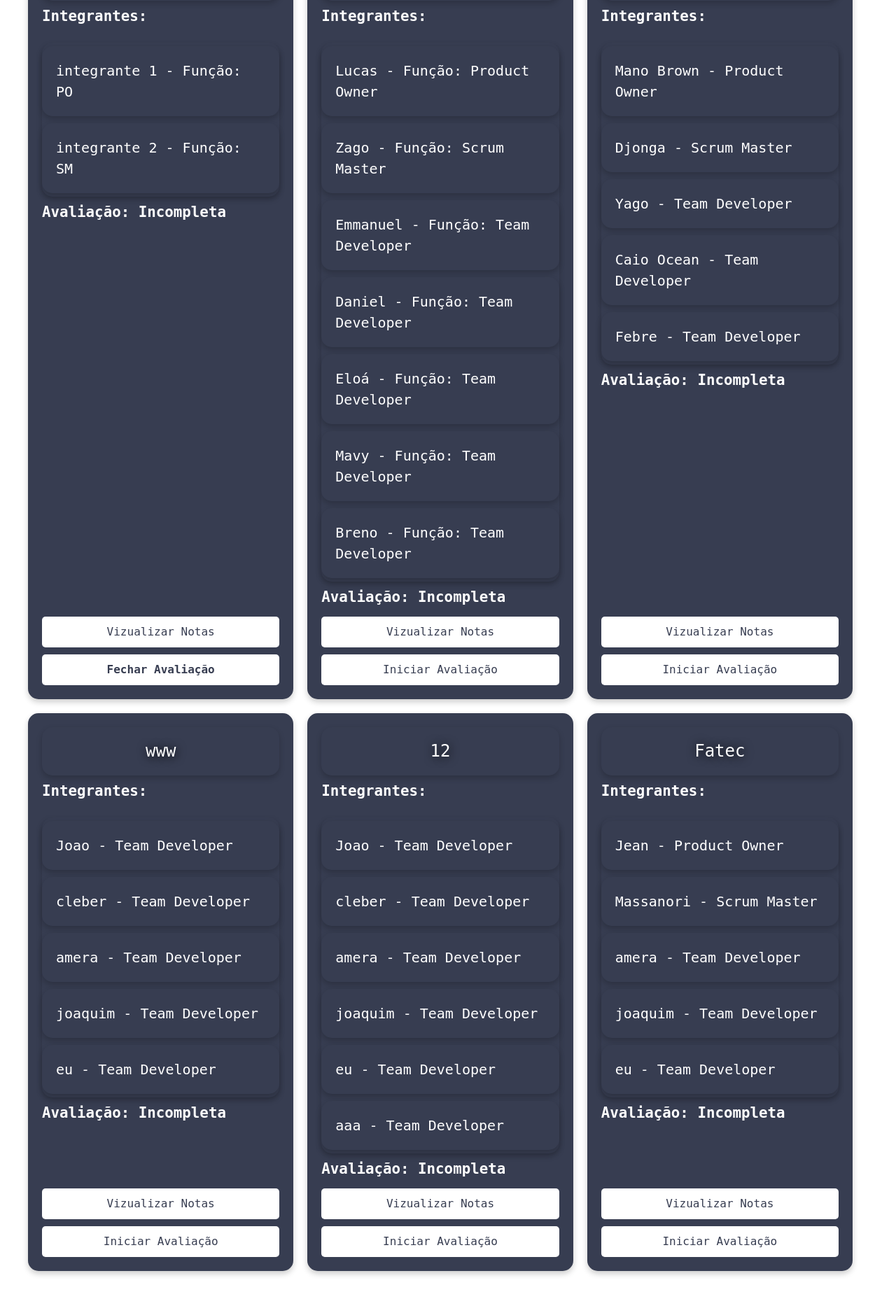
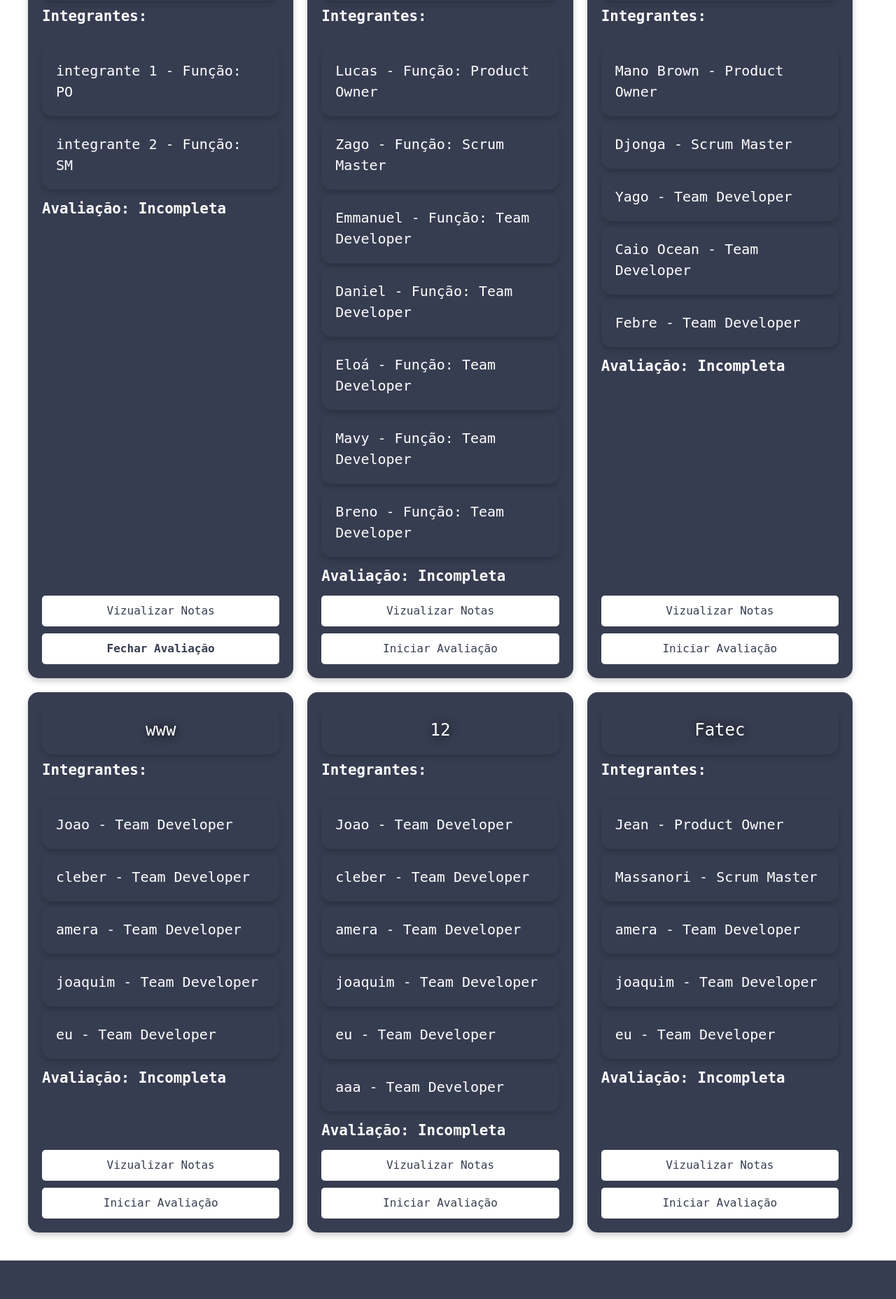
Before and after one commit to Gustavo-Zago/DevForge-Atestados-Scrum, a Flask app: page /adminscrum in a window 1280 px wide. Shown: the part 254-2110 px from the top of the page at 70% size. After the commit the page ends 2055 px from the top, so only its background shows below. Run offline with Flask 3, Linux system fonts and the light colour scheme.

Commit message:
style: ajusta classes de sombra

```diff
--- a/src/static/css/cadastroequipes.css
+++ b/src/static/css/cadastroequipes.css
@@ -103,6 +103,12 @@ select {
   box-shadow: 0 4px 8px rgba(0, 0, 0, 0.2);
 }
 
+.sombra-content-card {
+  padding: 20px;
+  border-radius: 15px;
+  box-shadow: 0 4px 8px rgba(0, 0, 0, 0.2);
+}
+
 .card-equipe h2 {
   font-size: 24px;
   margin-bottom: 10px;
@@ -173,21 +179,20 @@ button[type="button"].btn-avaliar {
   background-color: #f57453;
 }
 
-
 /* Dispositvios pequenos */
 
 @media screen and (max-width: 414px) {
-  .cards-container{
+  .cards-container {
     grid-template-columns: 1fr;
   }
 
-  .card-equipe h2{
+  .card-equipe h2 {
     font-size: 40px;
   }
-  .card-equipe ul{
+  .card-equipe ul {
     font-size: 30px;
   }
-  .card-equipe ul li{
+  .card-equipe ul li {
     font-size: 30px;
   }
 }
@@ -195,7 +200,7 @@ button[type="button"].btn-avaliar {
 /* Dispositivos médios */
 
 @media screen and (min-width: 414px) and (max-width: 720px) {
-  .cards-container{
+  .cards-container {
     grid-template-columns: 1fr 1fr;
   }
 }
--- a/src/templates/adminScrum.html
+++ b/src/templates/adminScrum.html
@@ -80,11 +80,11 @@
         <!--Trazer avaliacao da equipe (True or False)-->
         {% for equipe, sub_dict in equipes.items() %}
         <div class="card-equipe">
-          <h2 class="card-equipe h2">{{ equipe }}</h2>
+          <h2 class="sombra-content-card">{{ equipe }}</h2>
           <p><strong>Integrantes:</strong></p>
-          <ul class="card-equipe ul">
+          <ul>
             {% for integrante in sub_dict['integrantes'] %}
-            <li class="card-equipe ul li">{{ integrante }}</li>
+            <li class="sombra-content-card">{{ integrante }}</li>
             {% endfor %}
           </ul>
           <p class="statusAvaliacao" data-equipe="{{ equipe }}"></p>
```
